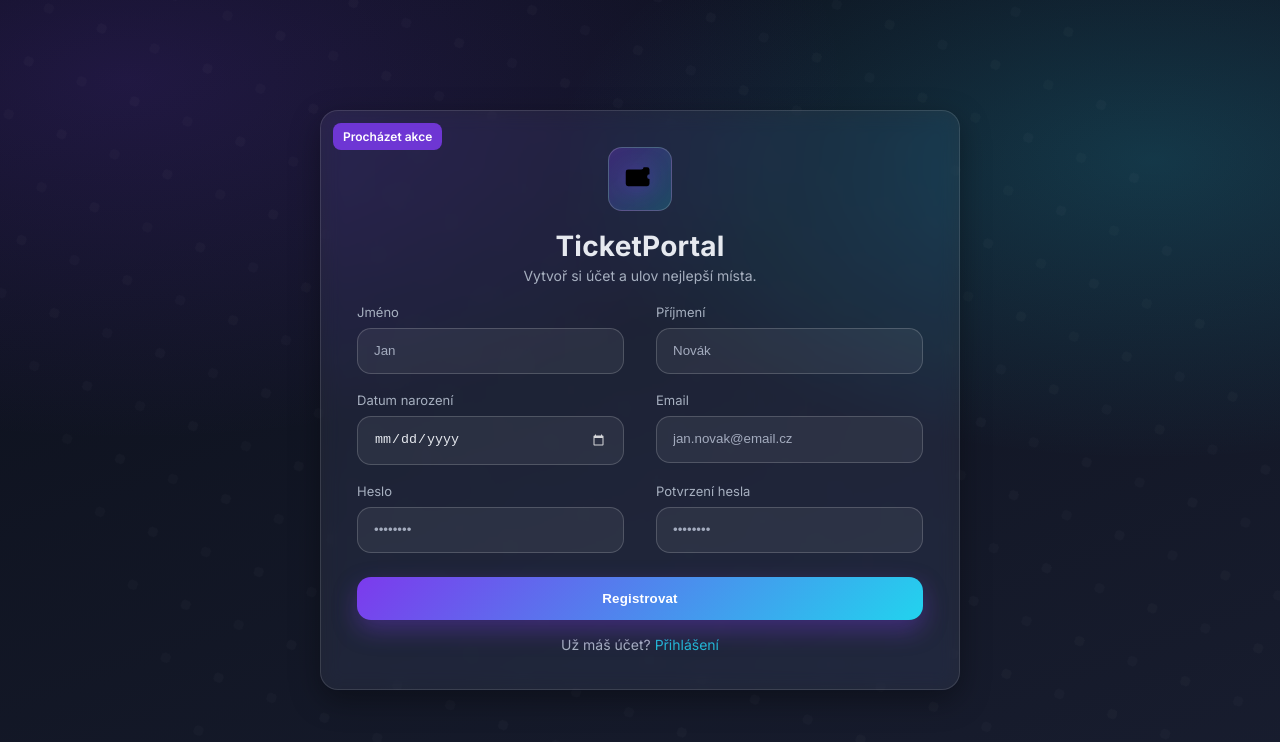
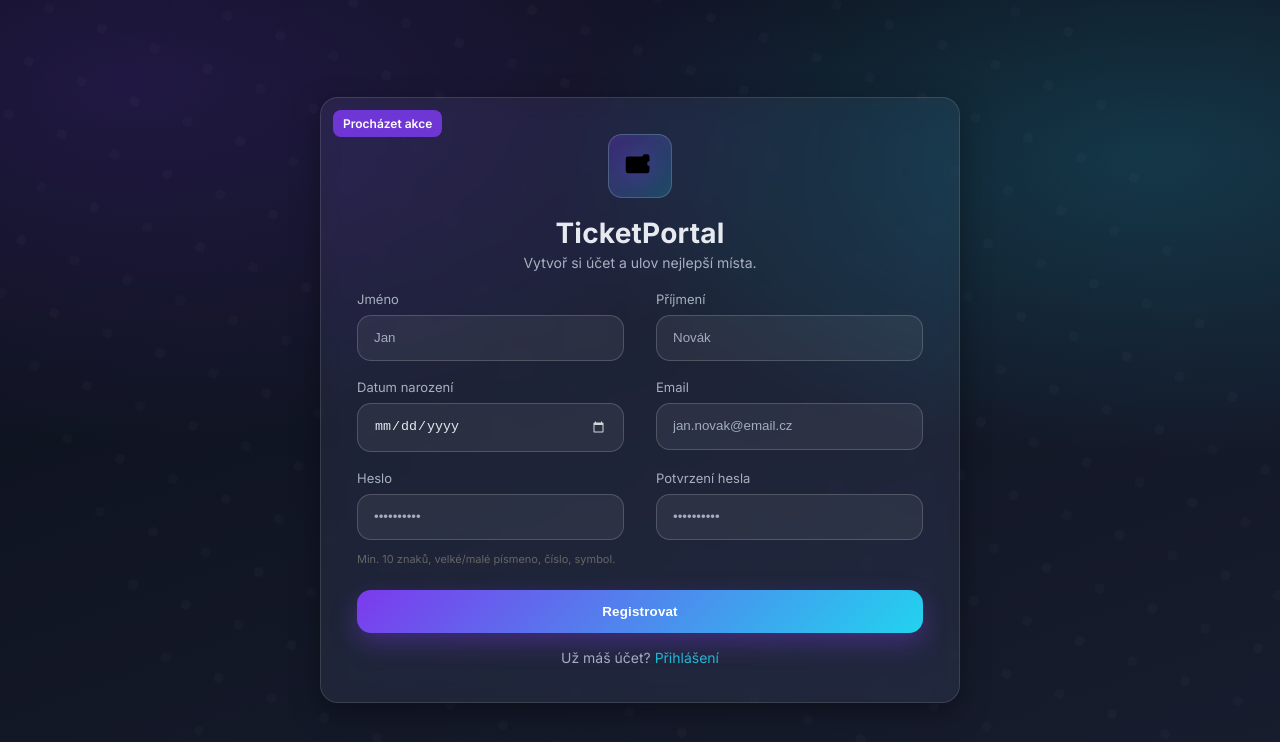
Before and after one commit to st67289/TicketApp, a React (Vite) app in the folder frontend/frontend-ticket-app/: page /auth/register in a window 1280 px wide. Shown: the top 742 px of the page. Built offline with nearby package versions, Linux system fonts and the light colour scheme.

Commit message:
omezení hesla regexem

```diff
--- a/frontend/frontend-ticket-app/src/auth/Register.tsx
+++ b/frontend/frontend-ticket-app/src/auth/Register.tsx
@@ -3,6 +3,14 @@ import { useNavigate, Link } from "react-router-dom";
 import styles from "./styles/Register.module.css";
 
 const BACKEND_URL = "http://localhost:8080";
+
+// Regex pro validaci hesla:
+// (?=.*[a-z]) = alespoň jedno malé písmeno
+// (?=.*[A-Z]) = alespoň jedno velké písmeno
+// (?=.*\d)    = alespoň jedno číslo
+// (?=.*[\W_]) = alespoň jeden speciální znak (např. !@#$...)
+// .{10,}      = délka alespoň 10 znaků
+const PASSWORD_REGEX = /^(?=.*[a-z])(?=.*[A-Z])(?=.*\d)(?=.*[\W_]).{10,}$/;
 
 export default function Register() {
     const navigate = useNavigate();
@@ -24,10 +32,19 @@ export default function Register() {
     const handleRegister = async (e: React.FormEvent) => {
         e.preventDefault();
         setError("");
+
+        // 1. Kontrola shody hesel
         if (form.password !== form.confirmPassword) {
             setError("Hesla se neshodují.");
             return;
         }
+
+        // 2. Kontrola komplexnosti hesla (NOVÉ)
+        if (!PASSWORD_REGEX.test(form.password)) {
+            setError("Heslo musí mít alespoň 10 znaků, obsahovat velké i malé písmeno, číslo a speciální znak.");
+            return;
+        }
+
         try {
             setIsSubmitting(true);
             const res = await fetch(`${BACKEND_URL}/api/auth/register`, {
@@ -35,8 +52,11 @@ export default function Register() {
                 headers: { "Content-Type": "application/json" },
                 body: JSON.stringify(form),
             });
+
+            // Čtení chybové zprávy ze serveru (pokud existuje)
             if (!res.ok) {
-                setError("Chyba při registraci. Zkuste to prosím znovu.");
+                const data = await res.json().catch(() => null);
+                setError(data?.message || "Chyba při registraci. Zkuste to prosím znovu.");
                 return;
             }
             navigate("/auth/login");
@@ -71,7 +91,6 @@ export default function Register() {
 
                 <header className={styles.header}>
                   <span className={styles.logo} aria-hidden="true">
-            {/*SVG*/}
                       <svg viewBox="0 0 64 64" className={styles.logoIcon} role="img" aria-label="Ticket icon">
                       <path d="M8 20a4 4 0 0 1 4-4h22a4 4 0 0 0 4-4h6a4 4 0 0 1 4 4v8a4 4 0 0 0 0 8v8a4 4 0 0 1-4 4H12a4 4 0 0 1-4-4V20z" />
                       <circle cx="28" cy="22" r="2" />
@@ -149,13 +168,16 @@ export default function Register() {
                             className={styles.input}
                             name="password"
                             type="password"
-                            placeholder="••••••••"
+                            placeholder="••••••••••"
                             value={form.password}
                             onChange={handleChange}
                             required
                             autoComplete="new-password"
-                            minLength={6}
+                            minLength={10} // Změněno z 6 na 10 pro UX nápovědu prohlížeče
                         />
+                        <span style={{ fontSize: "11px", color: "#666", marginTop: "4px" }}>
+                            Min. 10 znaků, velké/malé písmeno, číslo, symbol.
+                        </span>
                     </label>
 
                     <label className={styles.field}>
@@ -164,12 +186,12 @@ export default function Register() {
                             className={styles.input}
                             name="confirmPassword"
                             type="password"
-                            placeholder="••••••••"
+                            placeholder="••••••••••"
                             value={form.confirmPassword}
                             onChange={handleChange}
                             required
                             autoComplete="new-password"
-                            minLength={6}
+                            minLength={10}
                         />
                     </label>
 
```
Also changed, not shown: 1 other file (tests, documents, lock files or other folders). Lines whose indentation alone changed are shown as unchanged.
